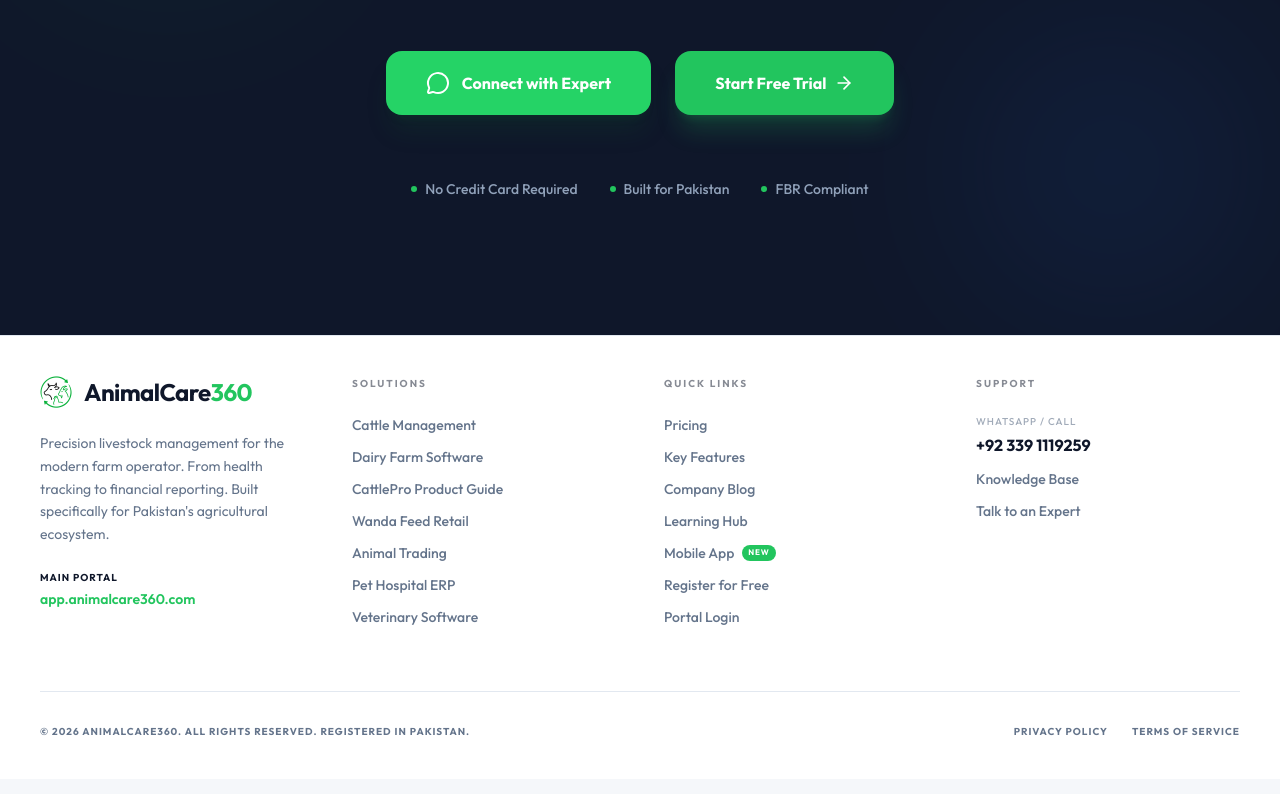
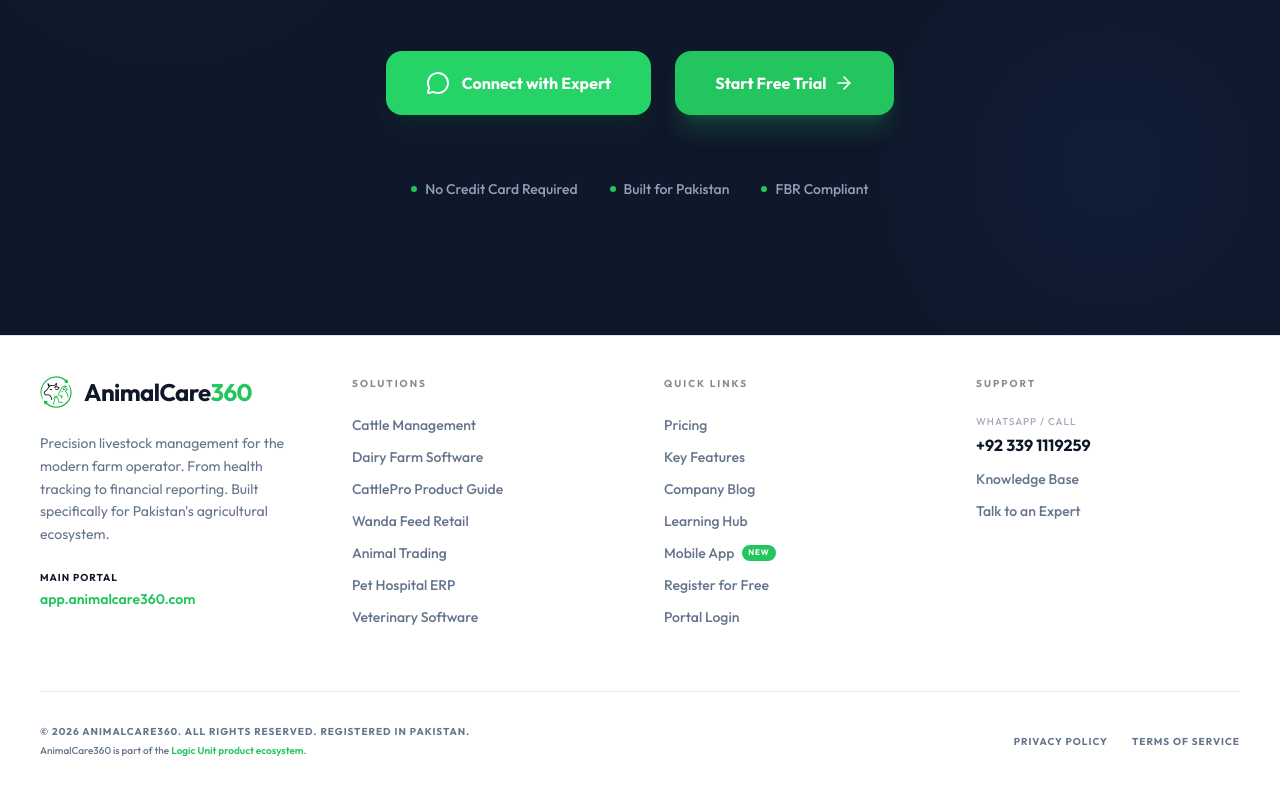
Before and after one commit to logicunit01-star/animalcare360, a Next.js app: page / in a window 1280 px wide. Shown: the part 4187-4981 px from the top of the page. Built offline with nearby package versions, Linux system fonts and the light colour scheme.

Commit message:
feat: add footer ecosystem cross-link to Logic Unit

```diff
--- a/src/components/Footer.tsx
+++ b/src/components/Footer.tsx
@@ -60,9 +60,14 @@
       </div>
 
       <div className="border-t border-brand-border pt-8 flex flex-col md:flex-row justify-between items-center gap-4 text-center md:text-left">
-        <p className="text-[10px] font-bold text-brand-muted uppercase tracking-widest">
-          © {new Date().getFullYear()} AnimalCare360. All rights reserved. Registered in Pakistan.
-        </p>
+        <div className="flex flex-col gap-1 text-center md:text-left">
+          <p className="text-[10px] font-bold text-brand-muted uppercase tracking-widest">
+            © {new Date().getFullYear()} AnimalCare360. All rights reserved. Registered in Pakistan.
+          </p>
+          <p className="text-[10px] text-brand-muted font-medium">
+            AnimalCare360 is part of the <a href="https://logic-unit.com/ecosystem/animalcare360-livestock-animal-care-software" target="_blank" rel="noopener noreferrer" className="text-brand-primary hover:underline font-semibold">Logic Unit product ecosystem</a>.
+          </p>
+        </div>
         <div className="flex gap-6">
           <Link href="/privacy" className="text-[10px] font-bold text-brand-muted uppercase tracking-widest hover:text-brand-navy">Privacy Policy</Link>
           <Link href="/terms" className="text-[10px] font-bold text-brand-muted uppercase tracking-widest hover:text-brand-navy">Terms of Service</Link>
```
